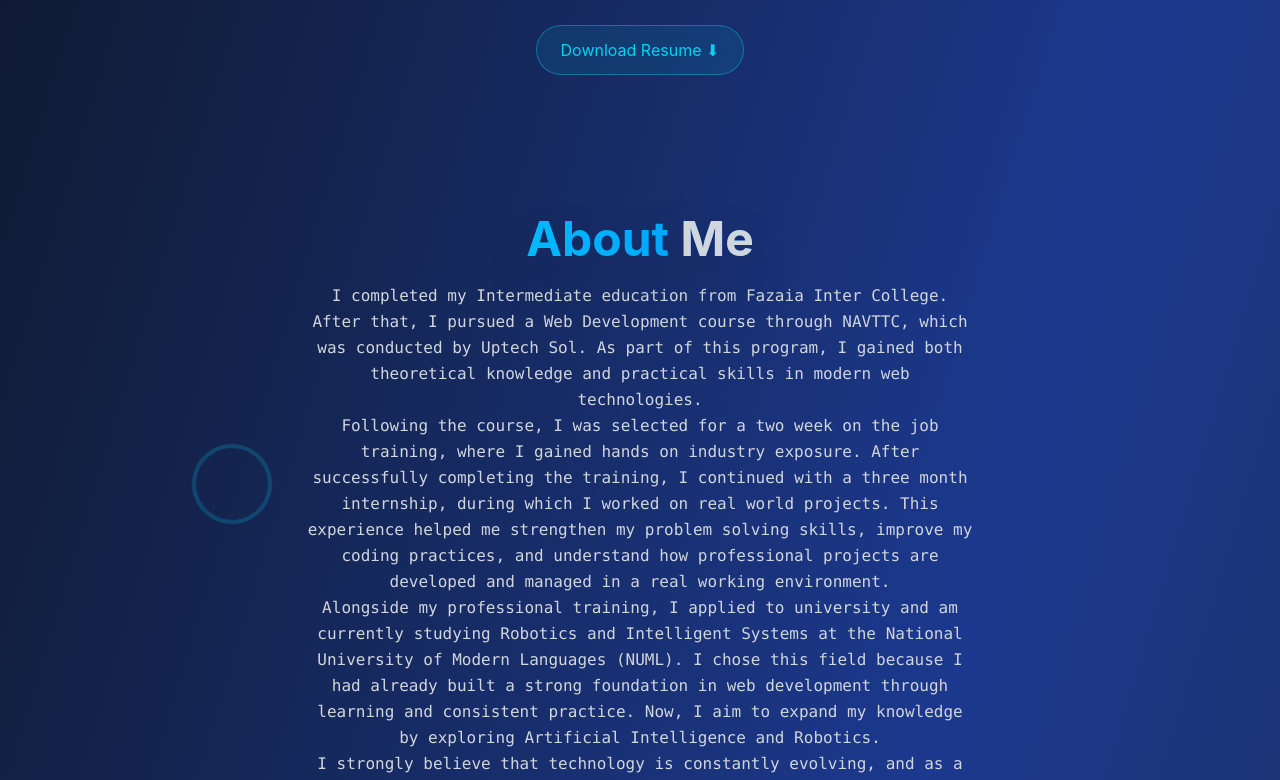
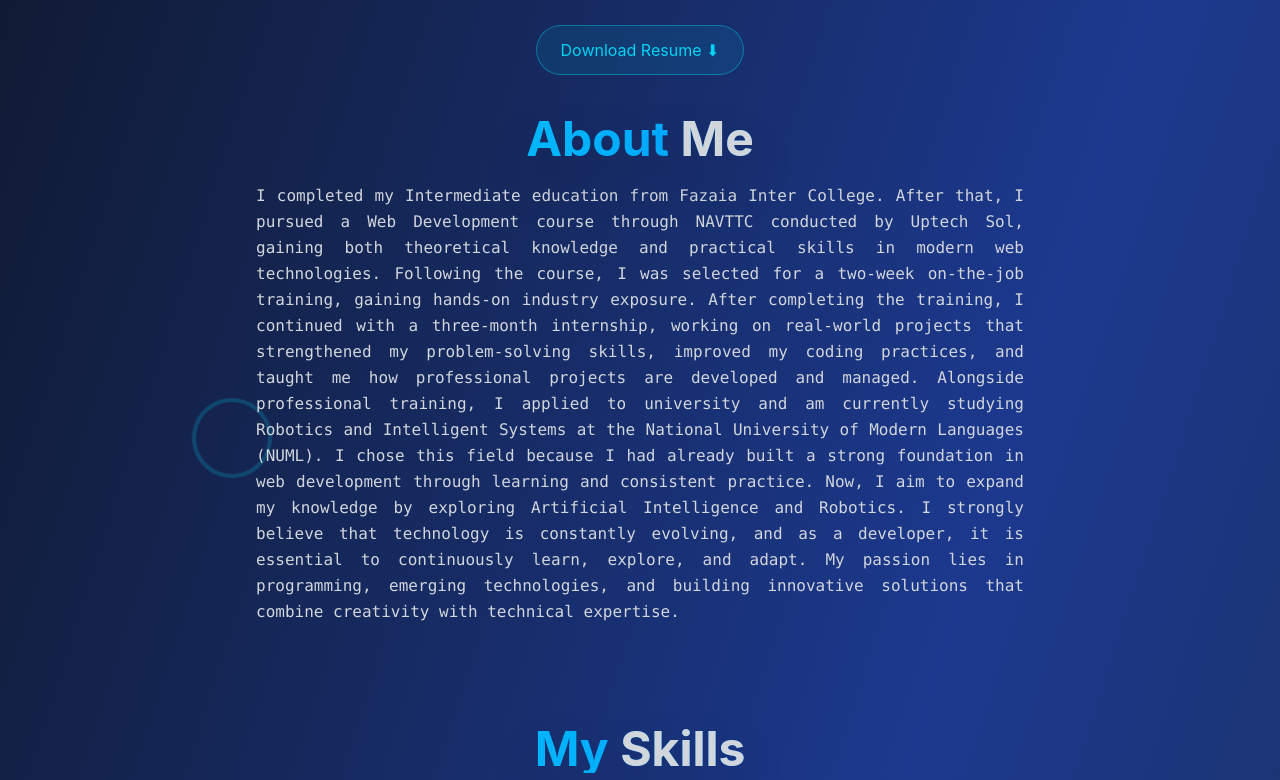
Before and after one commit to ayeshagull811/portfolio, a React (Create React App) app: page / in a window 1280 px wide. Shown: the part 490-1270 px from the top of the page. Built offline with nearby package versions, Linux system fonts and the light colour scheme.

Commit message:
Your message

```diff
--- a/src/components/aboutme.jsx
+++ b/src/components/aboutme.jsx
@@ -2,31 +2,12 @@ import React from "react";
 
 export default function AboutMe() {
   return (
-    <div>
-      <h1 className="text-3xl mt-25 md:text-5xl font-bold mb-5 bg-gradient-to-r from-cyan-400 to-blue-500 bg-clip-text text-transparent drop-shadow-2xl">
+    <div className="px-4 md:px-0">
+      <h1 className="text-3xl md:text-5xl font-bold mb-5 text-center bg-gradient-to-r from-cyan-400 to-blue-500 bg-clip-text text-transparent drop-shadow-2xl">
         About <span className="text-gray-300">Me</span>
       </h1>
-      <p className="text-md text-gray-300 max-w-2xl leading-relaxed font-mono">
-        I completed my Intermediate education from Fazaia Inter College. After
-        that, I pursued a Web Development course through NAVTTC, which was
-        conducted by Uptech Sol. As part of this program, I gained both
-        theoretical knowledge and practical skills in modern web technologies.<br/>
-        Following the course, I was selected for a two week on the job training,
-        where I gained hands on industry exposure. After successfully completing
-        the training, I continued with a three month internship, during which I
-        worked on real world projects. This experience helped me strengthen my
-        problem solving skills, improve my coding practices, and understand how
-        professional projects are developed and managed in a real working
-        environment.<br/> Alongside my professional training, I applied to university
-        and am currently studying Robotics and Intelligent Systems at the
-        National University of Modern Languages (NUML). I chose this field
-        because I had already built a strong foundation in web development
-        through learning and consistent practice. Now, I aim to expand my
-        knowledge by exploring Artificial Intelligence and Robotics.<br/> I strongly
-        believe that technology is constantly evolving, and as a developer, it
-        is essential to continuously learn, explore, and adapt. My passion lies
-        in programming, emerging technologies, and building innovative solutions
-        that combine creativity with technical expertise
+      <p className="text-md text-gray-300 max-w-3xl mx-auto leading-relaxed font-mono text-justify">
+        I completed my Intermediate education from Fazaia Inter College. After that, I pursued a Web Development course through NAVTTC conducted by Uptech Sol, gaining both theoretical knowledge and practical skills in modern web technologies. Following the course, I was selected for a two-week on-the-job training, gaining hands-on industry exposure. After completing the training, I continued with a three-month internship, working on real-world projects that strengthened my problem-solving skills, improved my coding practices, and taught me how professional projects are developed and managed. Alongside professional training, I applied to university and am currently studying Robotics and Intelligent Systems at the National University of Modern Languages (NUML). I chose this field because I had already built a strong foundation in web development through learning and consistent practice. Now, I aim to expand my knowledge by exploring Artificial Intelligence and Robotics. I strongly believe that technology is constantly evolving, and as a developer, it is essential to continuously learn, explore, and adapt. My passion lies in programming, emerging technologies, and building innovative solutions that combine creativity with technical expertise.
       </p>
     </div>
   );
--- a/src/components/landingpage.jsx
+++ b/src/components/landingpage.jsx
@@ -203,7 +203,7 @@ const TechPortfolioBackground = () => {
             Hi, I’m Ayesha
           </h1>
 
-          <p className="text-gray-300 max-w-2xl font-mono">
+          <p className="text-gray-300 max-w-2xl font-mono text-justify">
             A passionate Web Developer with a strong focus on creating
             modern, responsive, and user-friendly websites. I specialize in React,
             Tailwind CSS, and JavaScript, and enjoy turning ideas into clean,
```
